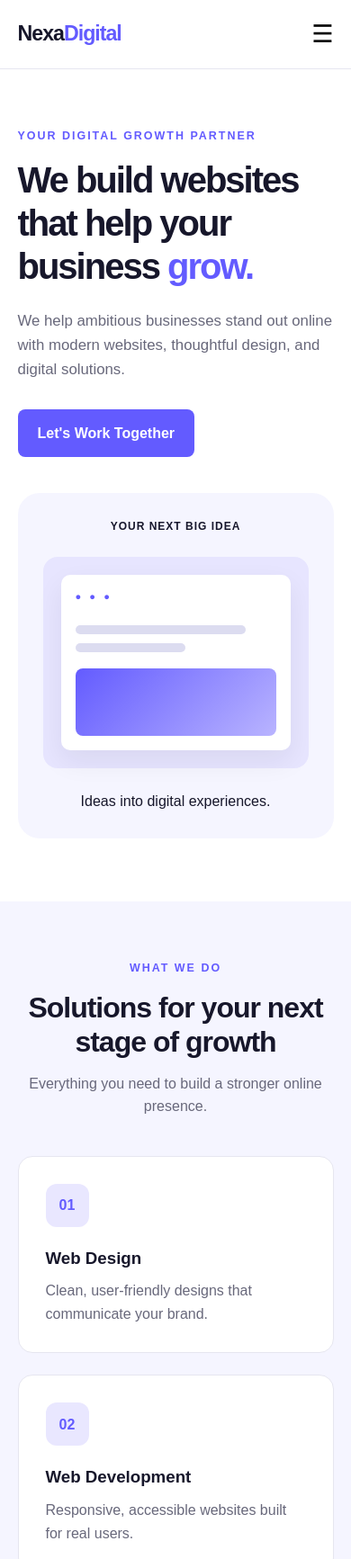
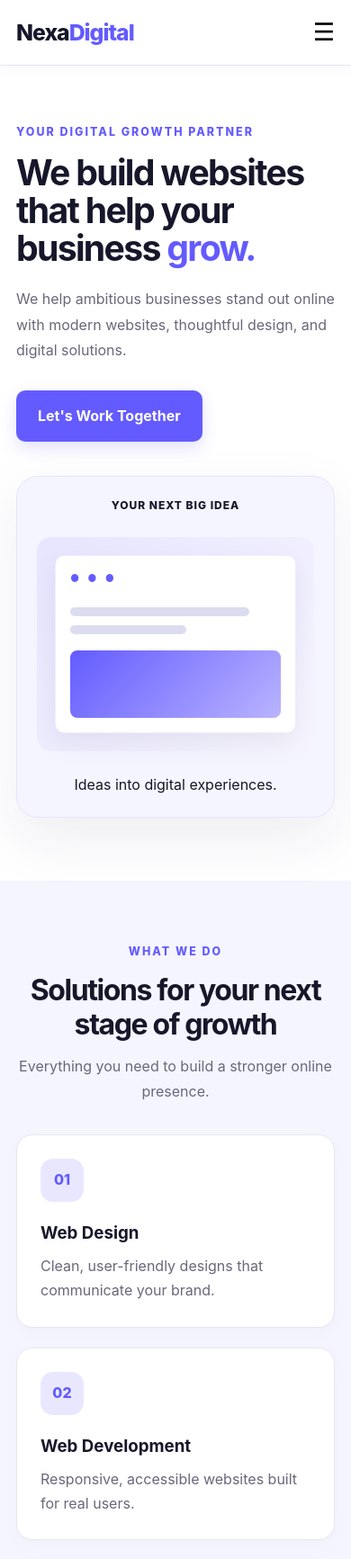
Before and after one commit to ronyuhh/nexa-digital, a plain HTML site: page index.html in a window 390 px wide. Shown: the top 1733 px of the page at 90% size. Drawn offline with Linux system fonts and the light colour scheme.

Commit message:
Improve responsive design and styling

```diff
--- a/style.css
+++ b/style.css
@@ -444,3 +444,272 @@
         transition: none !important;
     }
 }
+
+
+
+/* =====================================
+   DESIGN UPGRADE - VERSION 2
+   ===================================== */
+
+/* Improve the overall reading experience */
+body {
+    font-family: Inter, "Segoe UI", Arial, sans-serif;
+    line-height: 1.7;
+    -webkit-font-smoothing: antialiased;
+}
+
+::selection {
+    background: #635bff;
+    color: #ffffff;
+}
+
+section[id] {
+    scroll-margin-top: 90px;
+}
+
+/* Give content more breathing room */
+.container {
+    width: min(1120px, calc(100% - 48px));
+}
+
+.section {
+    padding-top: 100px;
+    padding-bottom: 100px;
+}
+
+/* Make the navigation feel more polished */
+.header {
+    background: rgba(255, 255, 255, 0.94);
+    backdrop-filter: blur(12px);
+    box-shadow: 0 2px 15px rgba(23, 23, 43, 0.035);
+}
+
+.navbar {
+    min-height: 80px;
+}
+
+.logo {
+    font-size: 1.55rem;
+}
+
+.nav-links a {
+    transition: color 0.2s ease, background 0.2s ease;
+}
+
+.nav-links .nav-cta {
+    padding: 12px 20px;
+    box-shadow: 0 5px 14px rgba(99, 91, 255, 0.18);
+}
+
+/* Upgrade the hero section */
+.hero {
+    padding-top: 105px;
+    padding-bottom: 110px;
+    gap: 72px;
+}
+
+.hero-content {
+    min-width: 0;
+}
+
+h1 {
+    line-height: 1.08;
+    letter-spacing: -2.5px;
+    font-size: clamp(2.7rem, 5.2vw, 4.5rem);
+}
+
+.hero-description {
+    line-height: 1.8;
+    font-size: 1.08rem;
+    max-width: 510px;
+}
+
+.eyebrow {
+    line-height: 1.5;
+}
+
+.button {
+    border-radius: 10px;
+    padding: 15px 24px;
+    box-shadow: 0 7px 18px rgba(99, 91, 255, 0.18);
+}
+
+.button:focus-visible,
+.nav-links a:focus-visible,
+.menu-toggle:focus-visible {
+    outline: 3px solid #17172b;
+    outline-offset: 4px;
+}
+
+/* Make the visual card look more intentional */
+.hero-card {
+    border: 1px solid #e6e4ff;
+    box-shadow: 0 24px 65px rgba(43, 38, 100, 0.08);
+    overflow: hidden;
+}
+
+.hero-illustration {
+    background: linear-gradient(135deg, #e7e5ff, #f7f6ff);
+    padding: 28px;
+}
+
+.illustration-window {
+    border: 1px solid rgba(99, 91, 255, 0.1);
+}
+
+/* Upgrade the service cards */
+.section-heading {
+    margin-bottom: 52px;
+}
+
+.section-heading h2,
+.about h2,
+.contact h2 {
+    line-height: 1.2;
+    letter-spacing: -1.4px;
+}
+
+.service-grid {
+    gap: 22px;
+}
+
+.service-card {
+    padding: 32px;
+    border-radius: 18px;
+    box-shadow: 0 5px 20px rgba(23, 23, 43, 0.025);
+    transition: transform 0.25s ease, box-shadow 0.25s ease;
+}
+
+.service-card:hover {
+    transform: translateY(-7px);
+    box-shadow: 0 18px 40px rgba(23, 23, 43, 0.08);
+}
+
+.service-icon {
+    border-radius: 14px;
+}
+
+/* Refine the about section */
+.about {
+    gap: 80px;
+}
+
+.about-mark {
+    border: 1px solid #e6e4ff;
+    box-shadow: inset 0 0 60px rgba(99, 91, 255, 0.04);
+}
+
+/* Improve form fields */
+.contact-form {
+    gap: 12px;
+}
+
+.contact-form input,
+.contact-form textarea {
+    border-radius: 10px;
+    transition: border-color 0.2s ease, box-shadow 0.2s ease;
+}
+
+.contact-form input:focus,
+.contact-form textarea:focus {
+    border-color: #635bff;
+    box-shadow: 0 0 0 4px rgba(99, 91, 255, 0.1);
+    outline: none;
+}
+
+/* Cleaner footer */
+.footer {
+    border-top: 1px solid #e6e6f0;
+    padding-top: 30px;
+    padding-bottom: 30px;
+}
+
+/* Tablet and mobile refinements */
+@media (max-width: 760px) {
+    .container {
+        width: calc(100% - 36px);
+    }
+
+    .section {
+        padding-top: 70px;
+        padding-bottom: 70px;
+    }
+
+    .navbar {
+        min-height: 72px;
+    }
+
+    .nav-links {
+        top: 72px;
+        padding: 24px 18px;
+        box-shadow: 0 14px 20px rgba(23, 23, 43, 0.06);
+    }
+
+    .hero {
+        padding-top: 65px;
+        padding-bottom: 70px;
+        gap: 38px;
+    }
+
+    h1 {
+        font-size: clamp(2.45rem, 9vw, 3.6rem);
+        letter-spacing: -1.7px;
+    }
+
+    .hero-description {
+        font-size: 1rem;
+        margin-top: 20px;
+    }
+
+    .hero-card {
+        padding: 22px;
+    }
+
+    .hero-illustration {
+        padding: 20px;
+    }
+
+    .section-heading {
+        margin-bottom: 34px;
+    }
+
+    .service-card {
+        padding: 26px;
+    }
+
+    .about {
+        gap: 30px;
+    }
+
+    .about-mark {
+        min-height: 160px;
+        font-size: 5rem;
+    }
+
+    .contact-inner {
+        gap: 30px;
+    }
+}
+
+/* Extra-small phones */
+@media (max-width: 380px) {
+    .container {
+        width: calc(100% - 28px);
+    }
+
+    h1 {
+        font-size: 2.25rem;
+    }
+
+    .hero-card {
+        padding: 16px;
+    }
+
+    .button {
+        padding: 13px 17px;
+    }
+
+    .logo {
+        font-size: 1.35rem;
+    }
+}
```
